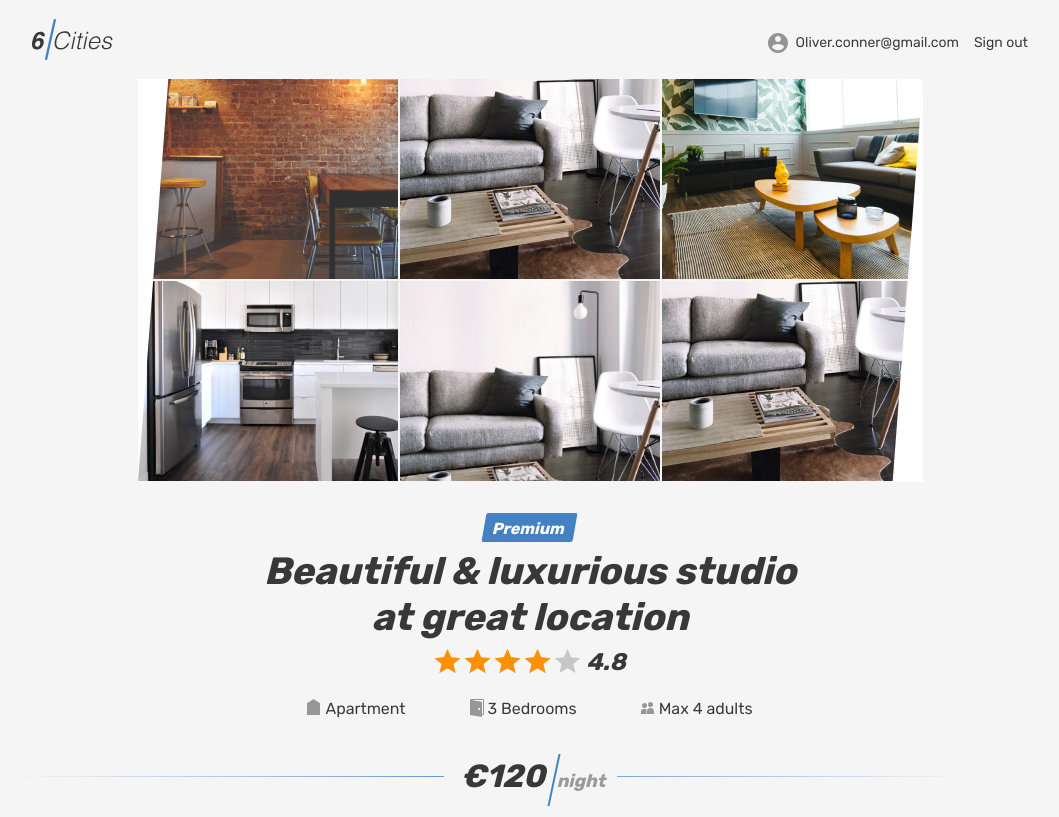
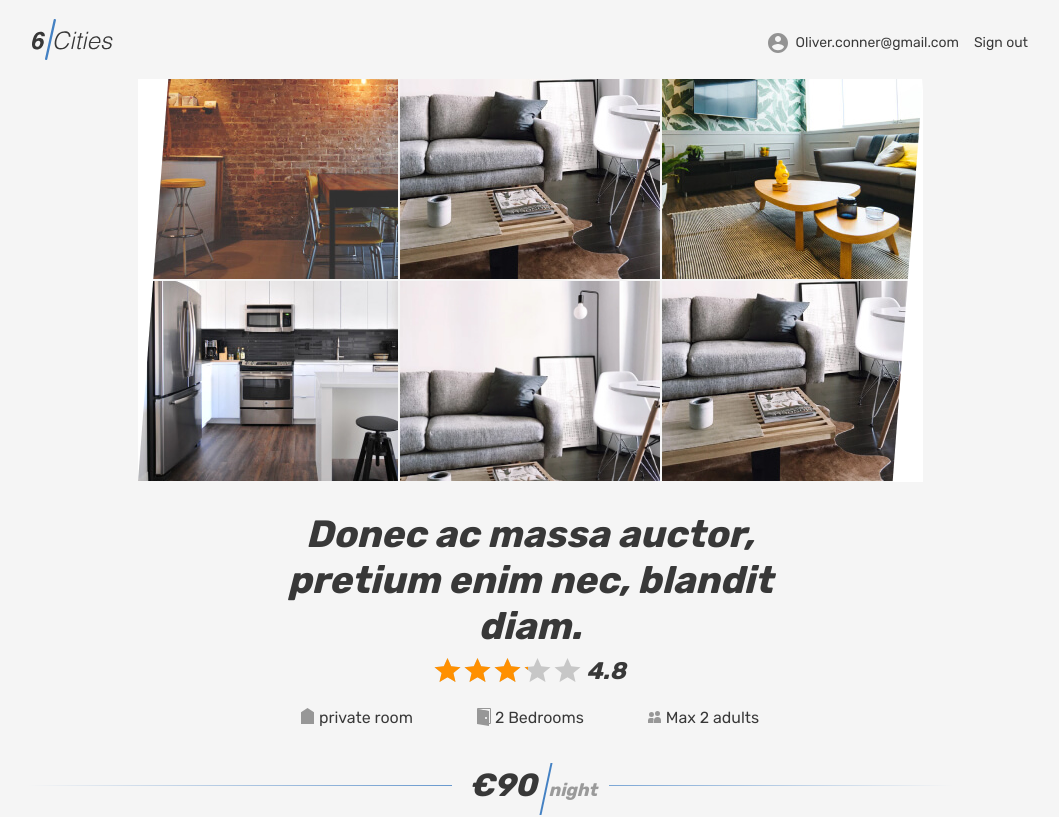
Before and after one commit to htmlacademy-react/1528375-six-cities-simple-11, a React (Create React App) app in the folder project/: page /offer/3 in a window 1280 px wide. Shown: the top 817 px of the page, without its empty margins (110-1169 px from the left). Built offline with nearby package versions, Linux system fonts and the light colour scheme.

Commit message:
Подгрузка конкретной страницы отеля с конкретной карточки

```diff
--- a/project/src/components/offer-card/offer-card.tsx
+++ b/project/src/components/offer-card/offer-card.tsx
@@ -1,5 +1,4 @@
 import { Link } from 'react-router-dom';
-// import { AppRoute } from '../../constants';
 import { OffersType } from '../../types/types';
 
 type OfferCardProps = {
--- a/project/src/pages/room/room.tsx
+++ b/project/src/pages/room/room.tsx
@@ -1,6 +1,18 @@
 import { CommentsForm } from '../../components/comment/comment';
+import { offers } from '../../mocks/offers';
+import { OffersType } from '../../types/types';
+
+
+const calcRating = (rating: number): number => Math.floor((rating * 100) / 5);
 
 function Room(): JSX.Element {
+
+  const getOfferId = +(window.location.pathname.split('/').slice(-1)[0]);
+
+  const offer = offers.find((item) => item.id === getOfferId) as OffersType;
+
+  const { isPremium, price, title, type, rating, bedrooms, maxAdults } = offer;
+
   return (
     <main className="page__main page__main--property">
       <section className="property">
@@ -28,34 +40,39 @@ function Room(): JSX.Element {
         </div>
         <div className="property__container container">
           <div className="property__wrapper">
-            <div className="property__mark">
-              <span>Premium</span>
-            </div>
+
+            {isPremium
+              ?
+              <div className="property__mark">
+                <span>Premium</span>
+              </div>
+              : ''}
+
             <div className="property__name-wrapper">
               <h1 className="property__name">
-                  Beautiful &amp; luxurious studio at great location
+                {title}
               </h1>
             </div>
             <div className="property__rating rating">
               <div className="property__stars rating__stars">
-                <span style={{width: '80%'}} />
+                <span style={{width: `${calcRating(rating)}%`}} />
                 <span className="visually-hidden">Rating</span>
               </div>
               <span className="property__rating-value rating__value">4.8</span>
             </div>
             <ul className="property__features">
               <li className="property__feature property__feature--entire">
-                  Apartment
+                {type}
               </li>
               <li className="property__feature property__feature--bedrooms">
-                  3 Bedrooms
+                {bedrooms} Bedrooms
               </li>
               <li className="property__feature property__feature--adults">
-                  Max 4 adults
+                  Max {maxAdults} adults
               </li>
             </ul>
             <div className="property__price">
-              <b className="property__price-value">€120</b>
+              <b className="property__price-value">€{price}</b>
               <span className="property__price-text">&nbsp;night</span>
             </div>
             <div className="property__inside">
```
Also changed, not shown: project/src/components/app/app.tsx (+7 -1 lines).
